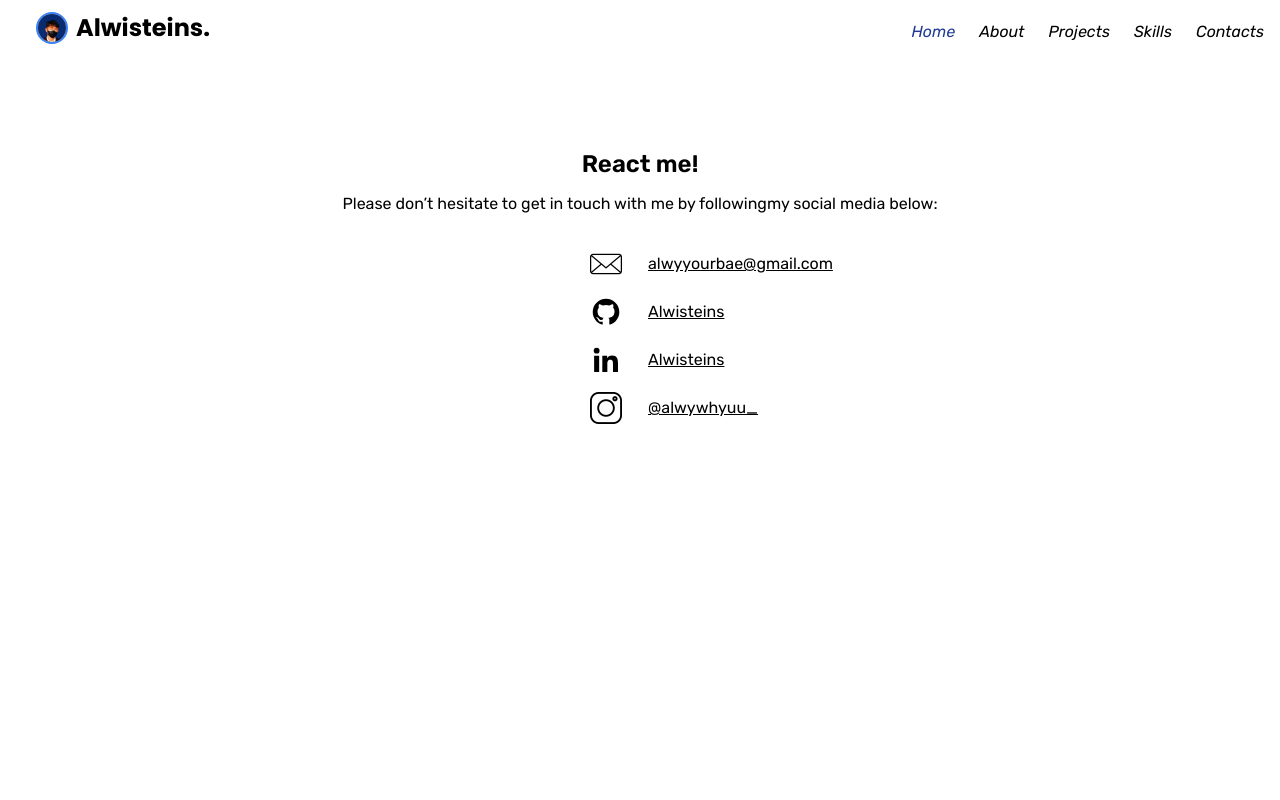
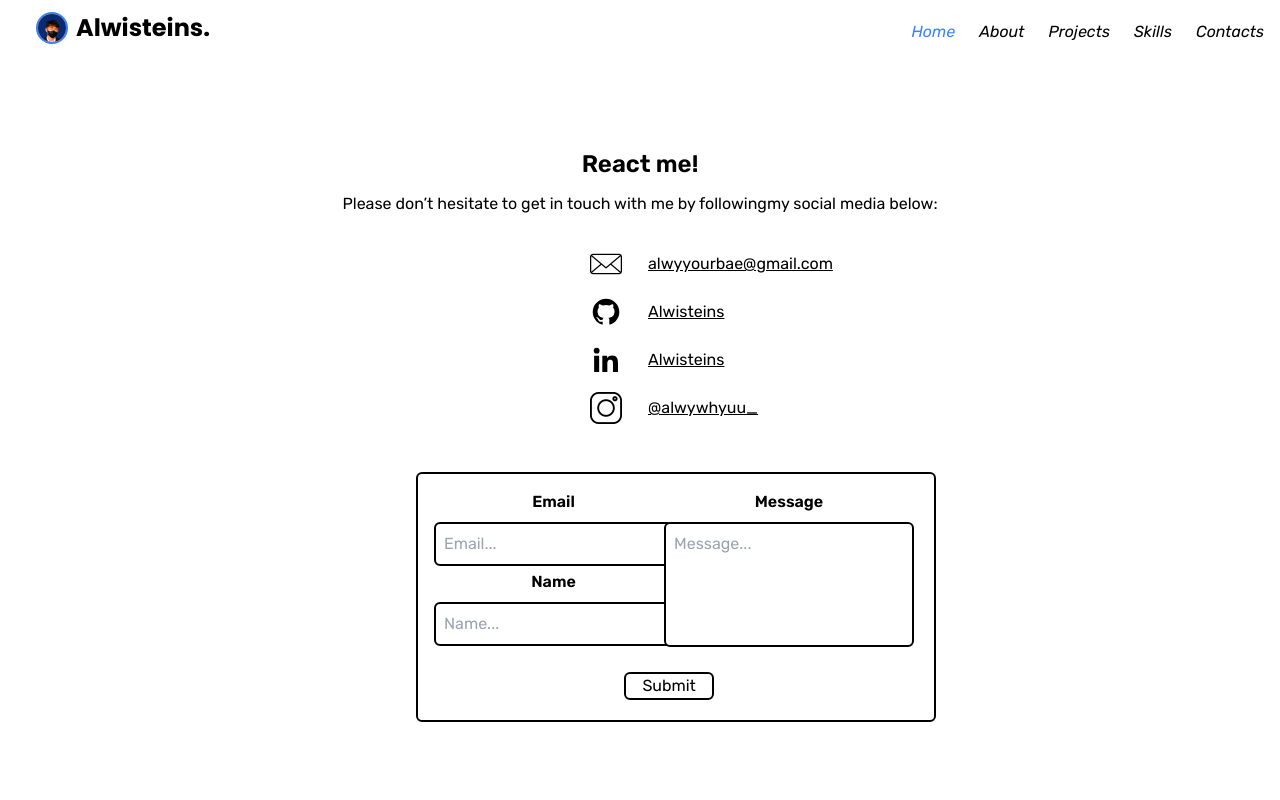
Before and after one commit to Alwisteins/web-portofolio, a React (Vite) app: page /contacts in a window 1280 px wide. Shown: the top 800 px of the page. Built offline with nearby package versions, Linux system fonts and the light colour scheme; the HTML template or start-up script is replaced by a standard one.

Commit message:
add form design(not good enough)

```diff
--- a/package.json
+++ b/package.json
@@ -10,11 +10,15 @@
     "preview": "vite preview"
   },
   "dependencies": {
+    "emailjs-com": "^3.2.0",
     "framer-motion": "^10.16.1",
     "react": "^18.2.0",
     "react-dom": "^18.2.0",
     "react-router-dom": "^6.15.0",
-    "react-tabs": "^6.0.2"
+    "react-tabs": "^6.0.2",
+    "semantic-ui-css": "^2.5.0",
+    "semantic-ui-react": "^2.1.4",
+    "sweetalert2": "^11.7.27"
   },
   "devDependencies": {
     "@types/react": "^18.2.15",
--- /dev/null
+++ b/src/component/form/Form.tsx
@@ -0,0 +1,99 @@
+import React from "react";
+import emailjs, { EmailJSResponseStatus } from "emailjs-com";
+import Swal from "sweetalert2";
+
+//emailjs config, belum ane taro di process.env
+const SERVICE_ID: string = "service_v0d6l0j";
+const TEMPLATE_ID: string = "template_78eubzt";
+const PUBLIC_KEY: string = "RJn84mnoTWRShOuDF";
+
+export default function MyForm(): JSX.Element {
+  const handleOnSubmit = async (event: React.FormEvent) => {
+    event.preventDefault();
+    try {
+      const result: EmailJSResponseStatus = await emailjs.sendForm(
+        SERVICE_ID,
+        TEMPLATE_ID,
+        event.target as HTMLFormElement,
+        PUBLIC_KEY
+      );
+
+      console.log("result: " + result.text);
+      Swal.fire({
+        icon: "success",
+        title: "Message Sent Successfully",
+      });
+      (event.target as HTMLFormElement).reset();
+    } catch (error: any) {
+      console.error(error.text);
+      Swal.fire({
+        icon: "error",
+        title: "Ooops, something went wrong",
+        text: "Reason: " + error.text,
+      });
+    }
+  };
+
+  return (
+    <div className="mt-20 mx-auto max-w-md text-center">
+      <form
+        onSubmit={handleOnSubmit}
+        className="relative top-20 w-[520px] h-[250px] p-4 border-2 rounded-md"
+      >
+        <div className="absolute">
+          <label
+            htmlFor="email"
+            className="block text-gray-600 font-semibold mb-2"
+          >
+            Email
+          </label>
+          <input
+            type="email"
+            id="email"
+            name="email"
+            placeholder="Email..."
+            className="border-2 border-gray-300 p-2 rounded-md "
+            required
+          />
+        </div>
+        <div className="absolute top-24">
+          <label
+            htmlFor="name"
+            className="block text-gray-600 font-semibold mb-2"
+          >
+            Name
+          </label>
+          <input
+            type="text"
+            id="name"
+            name="name"
+            placeholder="Name..."
+            className="border-2 border-gray-300 p-2 rounded-md"
+            required
+          />
+        </div>
+        <div className="absolute right-5">
+          <label
+            htmlFor="message"
+            className="block text-gray-600 font-semibold mb-2"
+          >
+            Message
+          </label>
+          <textarea
+            id="message"
+            name="message"
+            placeholder="Message..."
+            className="border-2 border-gray-300 p-2 rounded-md h-[125px] w-[250px] resize-none"
+            required
+          ></textarea>
+        </div>
+        <button
+          type="submit"
+          className="absolute bottom-5 left-[40%] border-2 text-white px-4 rounded-md hover:bg-prim-black hover:text-prim-white"
+        >
+          Submit
+        </button>
+      </form>
+    </div>
+  );
+}
--- a/src/component/navbar/Navbar.tsx
+++ b/src/component/navbar/Navbar.tsx
@@ -45,7 +45,7 @@ export default function Navbar() {
               to="/"
               className={
                 activeTab === 0
-                  ? "font-medium text-prim-blue"
+                  ? "font-medium text-sec-blue"
                   : ""
               }
               onClick={() => handleTabClick(0)}
@@ -58,7 +58,7 @@ export default function Navbar() {
               to="/about"
               className={
                 activeTab === 1
-                  ? "font-medium text-prim-blue"
+                  ? "font-medium text-sec-blue"
                   : ""
               }
               onClick={() => handleTabClick(1)}
@@ -71,7 +71,7 @@ export default function Navbar() {
               to="/projects"
               className={
                 activeTab === 2
-                  ? "font-medium text-prim-blue"
+                  ? "font-medium text-sec-blue"
                   : ""
               }
               onClick={() => handleTabClick(2)}
@@ -84,7 +84,7 @@ export default function Navbar() {
               to="/skills"
               className={
                 activeTab === 3
-                  ? "font-medium text-prim-blue"
+                  ? "font-medium text-sec-blue"
                   : ""
               }
               onClick={() => handleTabClick(3)}
@@ -97,7 +97,7 @@ export default function Navbar() {
               to="/contacts"
               className={
                 activeTab === 4
-                  ? "font-medium text-prim-blue"
+                  ? "font-medium text-sec-blue"
                   : ""
               }
               onClick={() => handleTabClick(4)}
--- a/src/page/contacts/Contacts.tsx
+++ b/src/page/contacts/Contacts.tsx
@@ -1,3 +1,5 @@
+import MyForm from "../../component/form/Form";
+
 export default function Contacts() {
   return (
     <div className="z-[-5]">
@@ -15,18 +17,19 @@ export default function Contacts() {
           alwyyourbae@gmail.com
         </a>
         <img src="/bxl-github.svg" alt="" className="w-6 sm:w-8 h-6 sm:h-8" />
-        <a className="underline text-xs self-center sm:text-base" href="">
+        <a className="underline text-xs self-center sm:text-base" href="https://github.com/Alwisteins">
           Alwisteins
         </a>
         <img src="/bxl-linkedin.svg" alt="" className="w-6 sm:w-8 h-6 sm:h-8" />
-        <a className="underline text-xs self-center sm:text-base" href="">
+        <a className="underline text-xs self-center sm:text-base" href="https://www.linkedin.com/in/alwi-wahyu-8bb256288/">
           Alwisteins
         </a>
         <img src="/instagram.png" alt="" className="w-6 sm:w-8 h-6 sm:h-8" />
-        <a className="underline text-xs self-center sm:text-base" href="">
+        <a className="underline text-xs self-center sm:text-base" href="https://instagram.com/alwywhyuu_?utm_source=qr&igshid=MzNlNGNkZWQ4Mg%3D%3D">
           @alwywhyuu_
         </a>
       </div>
+      <MyForm />
     </div>
   );
 }
--- a/src/page/projects/Projects.tsx
+++ b/src/page/projects/Projects.tsx
@@ -19,21 +19,21 @@ export default function Projects() {
         >
           <Tab
             className={`px-5 py-2 sm:px-8 cursor-pointer rounded-t border-b-2 border-b-sec-gray ${
-              activeTab === 0 ? "outline-0 bg-sec-gray border-b-sec-blue" : ""
+              activeTab === 0 ? "text-sec-blue bg-sec-gray" : ""
             }`}
           >
             Web
           </Tab>
           <Tab
             className={`px-5 py-2 sm:px-8 cursor-pointer rounded-t border-b-2 border-b-sec-gray ${
-              activeTab === 1 ? "outline-0 bg-sec-gray border-b-sec-blue" : ""
+              activeTab === 1 ? "text-sec-blue bg-sec-gray" : ""
             }`}
           >
             API
           </Tab>
           <Tab
             className={`px-5 py-2 sm:px-8 cursor-pointer rounded-t border-b-2 border-b-sec-gray ${
-              activeTab === 2 ? "outline-0 bg-sec-gray border-b-sec-blue" : ""
+              activeTab === 2 ? "text-sec-blue bg-sec-gray" : ""
             }`}
           >
             CLI
--- a/src/page/skills/Skills.tsx
+++ b/src/page/skills/Skills.tsx
@@ -26,7 +26,7 @@ export default function Skill() {
           <Tab
             className={`px-2 py-2 sm:px-5 sm:py-3 cursor-pointer rounded-t border-b-2 border-b-sec-gray ${
               activeTab === 0
-                ? "outline-0 bg-sec-gray border-b-sec-blue"
+                ? "text-sec-blue bg-sec-gray"
                 : ""
             }`}
           >
@@ -35,7 +35,7 @@ export default function Skill() {
           <Tab
             className={`px-2 py-2 sm:px-5 sm:py-3 cursor-pointer rounded-t border-b-2 border-b-sec-gray ${
               activeTab === 1
-                ? "outline-0 bg-sec-gray border-b-sec-blue"
+                ? "text-sec-blue bg-sec-gray"
                 : ""
             }`}
           >
@@ -44,7 +44,7 @@ export default function Skill() {
           <Tab
             className={`px-2 py-2 sm:px-5 sm:py-3 cursor-pointer rounded-t border-b-2 border-b-sec-gray ${
               activeTab === 2
-                ? "outline-0 bg-sec-gray border-b-sec-blue"
+                ? "text-sec-blue bg-sec-gray"
                 : ""
             }`}
           >
@@ -53,7 +53,7 @@ export default function Skill() {
           <Tab
             className={`px-2 py-2 sm:px-5 sm:py-3 cursor-pointer rounded-t border-b-2 border-b-sec-gray ${
               activeTab === 3
-                ? "outline-0 bg-sec-gray border-b-sec-blue"
+                ? "text-sec-blue bg-sec-gray"
                 : ""
             }`}
           >
```
Also changed, not shown: 2 other files (tests, documents, lock files or other folders).
